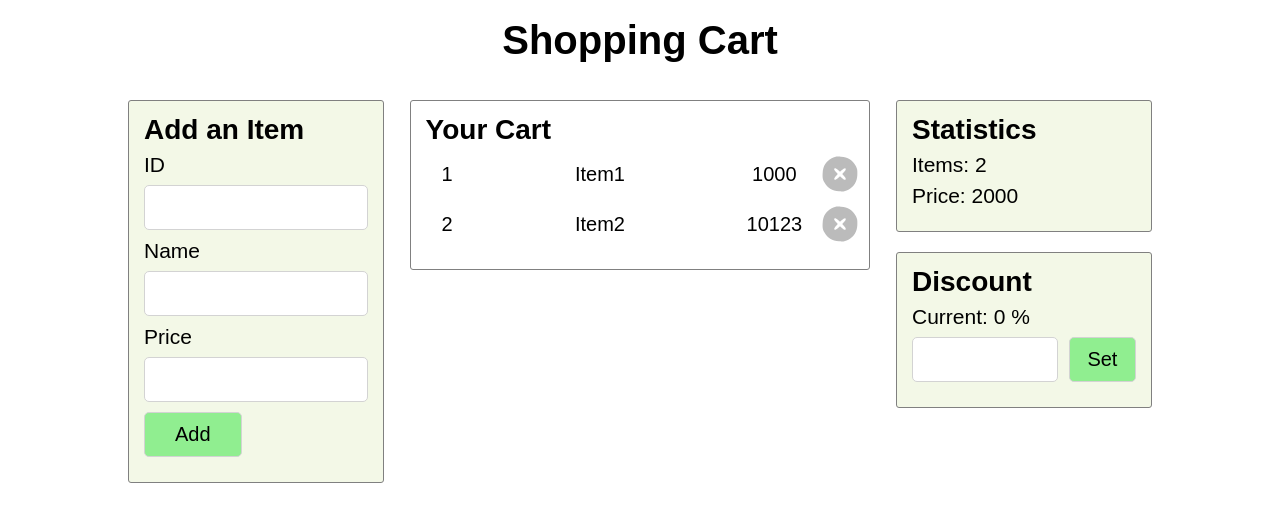
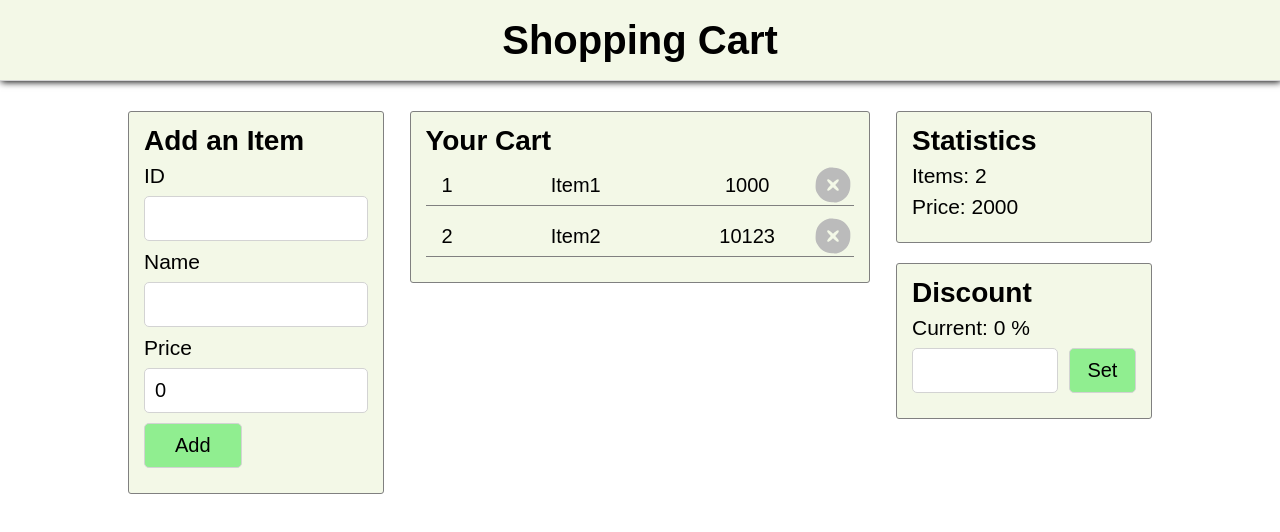
Before and after one commit to alevshinskii/shopping-cart, a React (Create React App) app: page / in a window 1280 px wide. Shown: the top 532 px of the page. Built offline with nearby package versions, Linux system fonts and the light colour scheme.

Commit message:
add item logic

```diff
--- a/src/App.js
+++ b/src/App.js
@@ -13,11 +13,15 @@ function App() {
   ])
 
 
+  function addItem(item){
+    setItems([...items,item]);
+  }
+
   return (
     <div className='container'>
       <div className='left-block'>
 
-        <AddItem/>
+        <AddItem add={addItem}/>
       </div>
       <div className='center-block'>
         <ListItems items={items}/>
--- a/src/components/AddItem.jsx
+++ b/src/components/AddItem.jsx
@@ -1,20 +1,42 @@
-import React from "react";
+import React, { useState } from "react";
 
-const AddItem = function(){
+const AddItem = function ({add}) {
+    const [item, setItem] = useState({id:"", name:"", price:0});
 
-return(
-    <div className="add-block">
-        <h3>Add an Item</h3>
-        <label>ID</label>
-        <input/>
-        <label>Name</label>
-        <input/>
-        <label>Price</label>
-        <input/>
-        <button>Add</button>
-    </div>
-)
+    function addItem() {
+        if (item.id && item.name && item.price) {
 
-}
+            add(item);
+
+            setItem({id:"", name:"", price:0});
+        }
+    }
+
+    return (
+        <div className="add-block">
+            <h3>Add an Item</h3>
+            <label>ID</label>
+            <input
+                type="text"
+                value={item.id}
+                onChange={(e) => setItem({...item, id : e.target.value})}
+            />
+            <label>Name</label>
+            <input
+                type="text"
+                value={item.name}
+                onChange={(e) => setItem({...item, name : e.target.value})}
+            />
+            <label>Price</label>
+            <input
+                type="number"
+                value={item.price}
+                onChange={(e) => setItem({...item, price : e.target.value})}
+                min="0"
+            />
+            <button onClick={addItem}>Add</button>
+        </div>
+    );
+};
 
 export default AddItem;
--- a/src/components/Discount.jsx
+++ b/src/components/Discount.jsx
@@ -12,7 +12,7 @@ const Discount=()=>{
                 <span>0 %</span>
             </div>
             <div className="set-discount">
-                <input/>
+                <input type="number" min="0" max="100"/>
                 <button>Set</button>
             </div>
         </div>
--- a/src/styles/index.css
+++ b/src/styles/index.css
@@ -6,7 +6,10 @@
 header {
   padding: 20px 0;
   text-align: center;
-  margin-bottom: 20px; }
+  margin-bottom: 30px;
+  border-bottom: 1px solid lightgray;
+  background-color: rgba(231, 241, 206, 0.479);
+  box-shadow: 1px 1px 7px; }
   header h1 {
     font-size: 40px;
     font-weight: 700; }
@@ -62,7 +65,8 @@ input {
     .container .center-block .list-block {
       border: 1px solid gray;
       padding: 15px 15px;
-      border-radius: 3px; }
+      border-radius: 3px;
+      background-color: rgba(231, 241, 206, 0.479); }
       .container .center-block .list-block > * {
         margin-bottom: 10px; }
       .container .center-block .list-block h3 {
@@ -74,15 +78,16 @@ input {
         justify-content: space-between;
         font-size: 20px;
         font-weight: 500;
-        text-align: center; }
+        text-align: center;
+        border-bottom: 1px solid gray; }
         .container .center-block .list-block .item .item-id {
           width: 10%; }
         .container .center-block .list-block .item .item-name {
-          width: 60%; }
+          width: 50%; }
         .container .center-block .list-block .item .item-price {
-          width: 20%; }
+          width: 30%; }
         .container .center-block .list-block .item .item-actions {
-          width: 8%; }
+          width: 10%; }
           .container .center-block .list-block .item .item-actions a {
             width: 100%;
             height: auto;
--- a/src/styles/sass/index.scss
+++ b/src/styles/sass/index.scss
@@ -8,7 +8,14 @@
 header {
     padding: 20px 0;
     text-align: center;
-    margin-bottom: 20px;
+    margin-bottom: 30px;
+
+    border-bottom: 1px solid lightgray;
+
+
+    background-color: rgba(231, 241, 206, 0.479);
+
+    box-shadow: 1px 1px 7px ;
 
     h1 {
         font-size: 40px;
@@ -93,6 +100,9 @@ input {
             padding: 15px 15px;
             border-radius: 3px;
 
+
+            background-color: rgba(231, 241, 206, 0.479);
+
             & > * {
                 margin-bottom: 10px;
             }
@@ -112,20 +122,23 @@ input {
 
                 text-align: center;
 
+
+                border-bottom: 1px solid gray;
+
                 .item-id {
                     width: 10%;
                 }
 
                 .item-name {
-                    width: 60%;
+                    width: 50%;
                 }
 
                 .item-price {
-                    width: 20%;
+                    width: 30%;
                 }
 
                 .item-actions {
-                    width: 8%;
+                    width: 10%;
                     a {
                         width: 100%;
                         height: auto;
```
Also changed, not shown: 1 other file (tests, documents, lock files or other folders).
